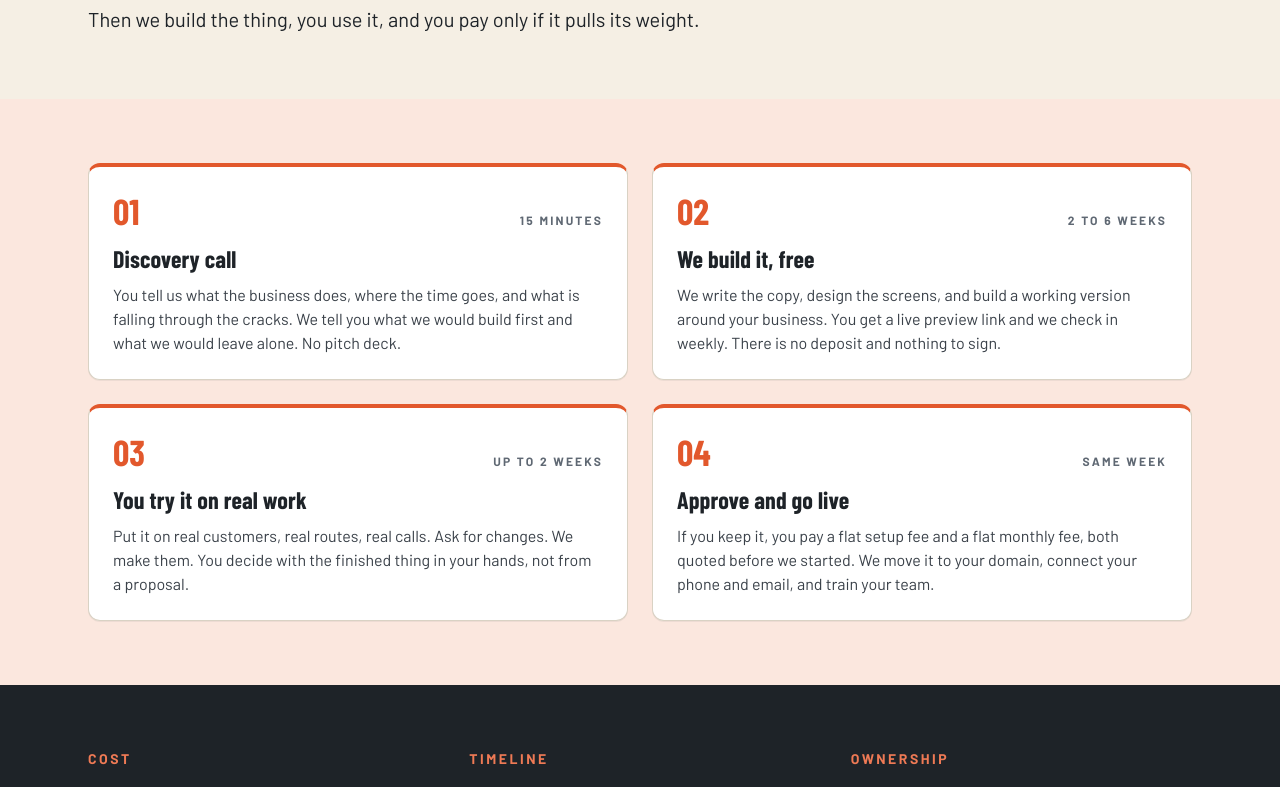
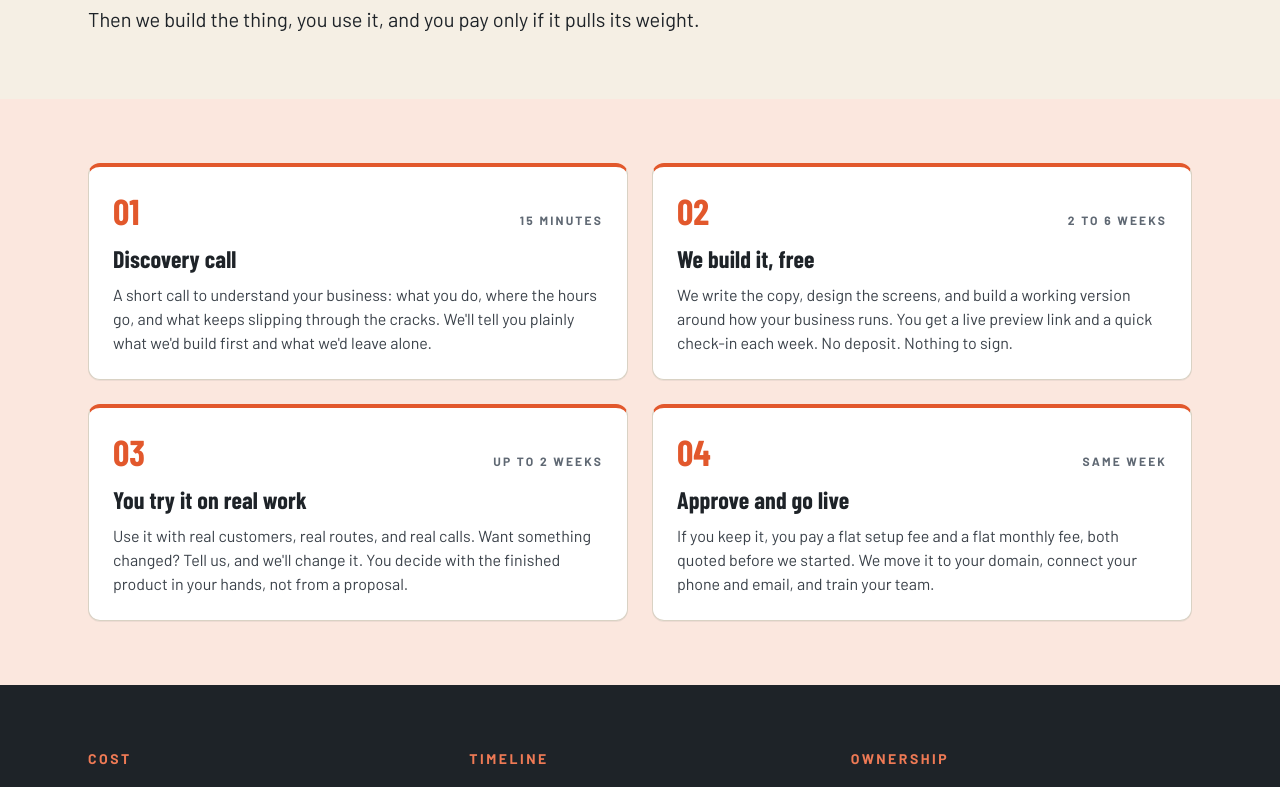
Before and after one commit to montyd14/workhorse-digital-erp, a Next.js app: page /how-it-works in a window 1280 px wide. Shown: the part 399-1186 px from the top of the page. Built offline with nearby package versions, Linux system fonts and the light colour scheme; no server answers; a web font is replaced by a local one.

Commit message:
How it works: clearer step copy

```diff
--- a/app/(marketing)/how-it-works/page.tsx
+++ b/app/(marketing)/how-it-works/page.tsx
@@ -22,17 +22,17 @@ const steps = [
   {
     title: "Discovery call",
     time: "15 minutes",
-    body: "You tell us what the business does, where the time goes, and what is falling through the cracks. We tell you what we would build first and what we would leave alone. No pitch deck.",
+    body: "A short call to understand your business: what you do, where the hours go, and what keeps slipping through the cracks. We'll tell you plainly what we'd build first and what we'd leave alone.",
   },
   {
     title: "We build it, free",
     time: "2 to 6 weeks",
-    body: "We write the copy, design the screens, and build a working version around your business. You get a live preview link and we check in weekly. There is no deposit and nothing to sign.",
+    body: "We write the copy, design the screens, and build a working version around how your business runs. You get a live preview link and a quick check-in each week. No deposit. Nothing to sign.",
   },
   {
     title: "You try it on real work",
     time: "Up to 2 weeks",
-    body: "Put it on real customers, real routes, real calls. Ask for changes. We make them. You decide with the finished thing in your hands, not from a proposal.",
+    body: "Use it with real customers, real routes, and real calls. Want something changed? Tell us, and we'll change it. You decide with the finished product in your hands, not from a proposal.",
   },
   {
     title: "Approve and go live",
```
